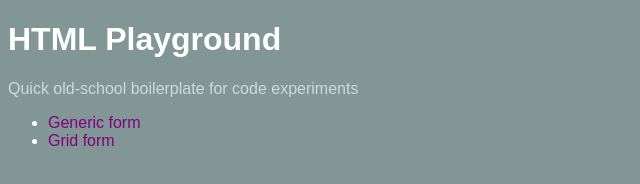
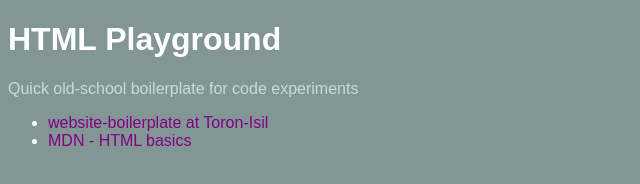
Before and after one commit to Toron-Isil/article-structure-group-exercise, a plain HTML site: page index.html in a window 1280 px wide. Shown: the whole page, without its empty margins (0-640 px from the left). Drawn offline with Linux system fonts and the light colour scheme.

Commit message:
new href-links in index.html

```diff
--- a/index.html
+++ b/index.html
@@ -15,8 +15,9 @@
   </p>
   <nav>
     <ul>
-      <li><a href="/form-generic.html">Generic form</a></li>
-      <li><a href="/form-grid.html">Grid form</a></li>
+      <li><a href="https://github.com/Toron-Isil/website-boilerplate">website-boilerplate at Toron-Isil</a></li>
+      <li><a href="https://developer.mozilla.org/en-US/docs/Learn/Getting_started_with_the_web/HTML_basics">MDN - HTML
+          basics</a></li>
     </ul>
   </nav>
 </body>
```
